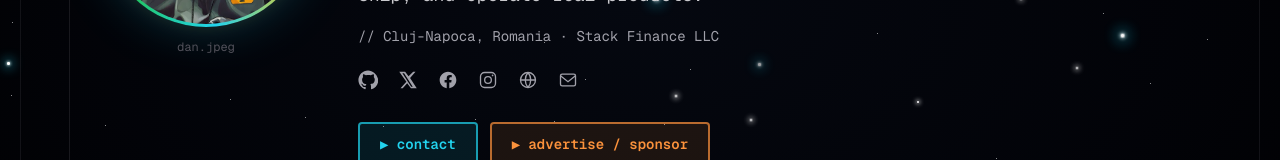
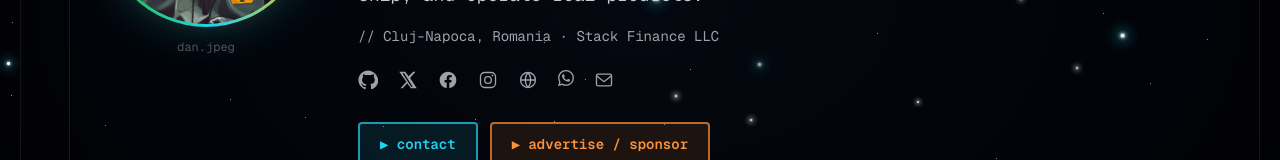
Before and after one commit to DansiDanutz/dan-semenescu, a Next.js app: page / in a window 1280 px wide. Shown: the part 401-561 px from the top of the page. Built offline with nearby package versions, Linux system fonts and the light colour scheme.

Commit message:
feat: add WhatsApp link to contacts and hero socials

```diff
--- a/app/page.tsx
+++ b/app/page.tsx
@@ -71,6 +71,7 @@ const contacts: { label: string; value: string; href: string }[] = [
   { label: "dailystock", value: "dailystock-cyan.vercel.app", href: "https://dailystock-cyan.vercel.app" },
   { label: "kryptos  ", value: "kryptostack.com", href: "https://kryptostack.com" },
   { label: "idolrise ", value: "idolrise.com", href: "https://idolrise.com" },
+  { label: "whatsapp ", value: "+40 744 602 272", href: `https://wa.me/${WHATSAPP_NUMBER}` },
   { label: "email    ", value: CONTACT_EMAIL, href: `mailto:${CONTACT_EMAIL}` },
 ];
 
@@ -232,6 +233,7 @@ const socials = [
   { href: "https://www.facebook.com/dan.semenescu/", label: "Facebook", icon: <IconFacebook /> },
   { href: "https://www.instagram.com/d.semenescu/", label: "Instagram", icon: <IconInstagram /> },
   { href: "https://zmarty.me", label: "ZmartyChat", icon: <IconGlobe /> },
+  { href: `https://wa.me/${WHATSAPP_NUMBER}`, label: "WhatsApp", icon: <IconWhatsapp /> },
   { href: `mailto:${CONTACT_EMAIL}`, label: "Email", icon: <IconMail /> },
 ];
 
```
